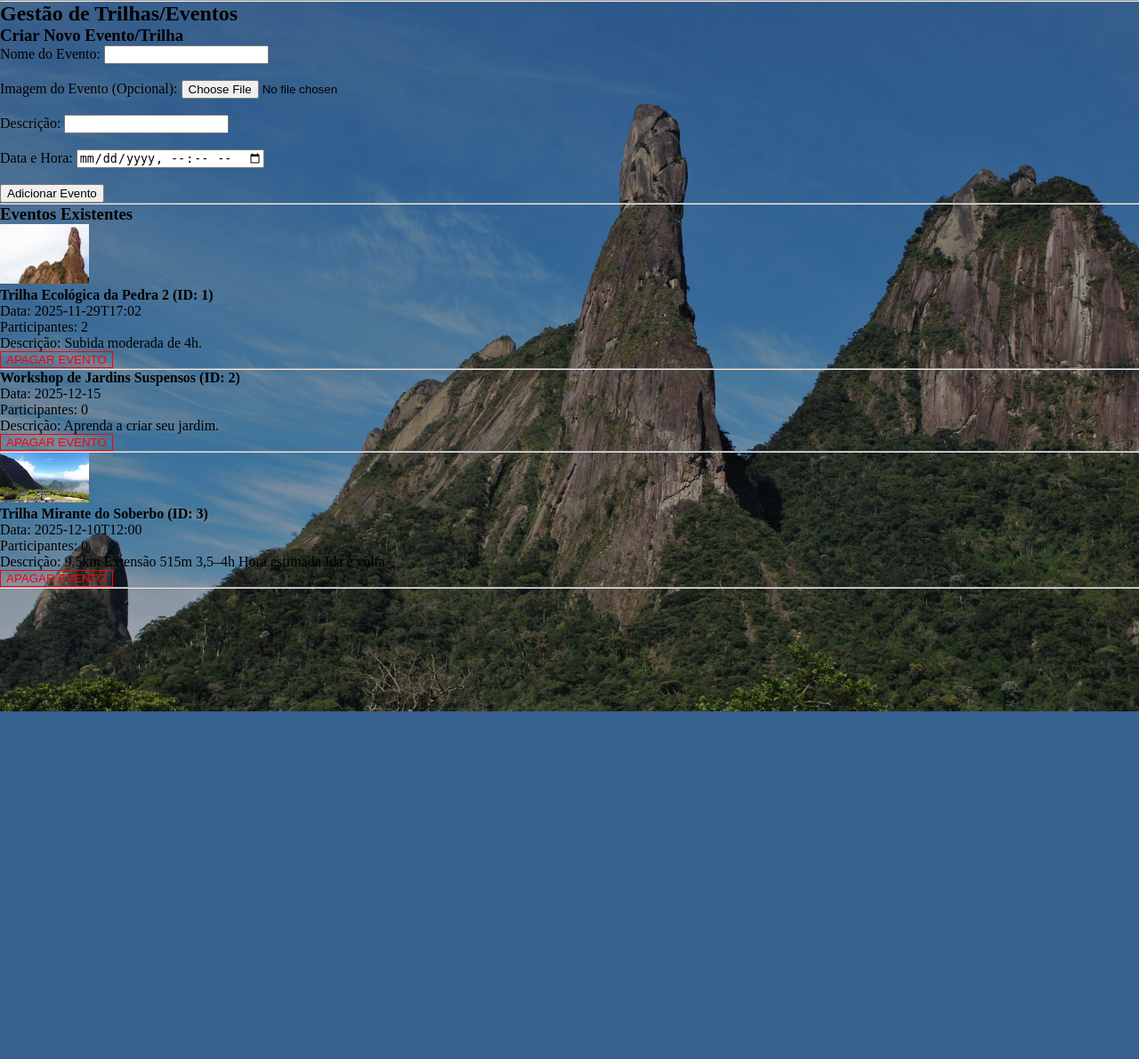
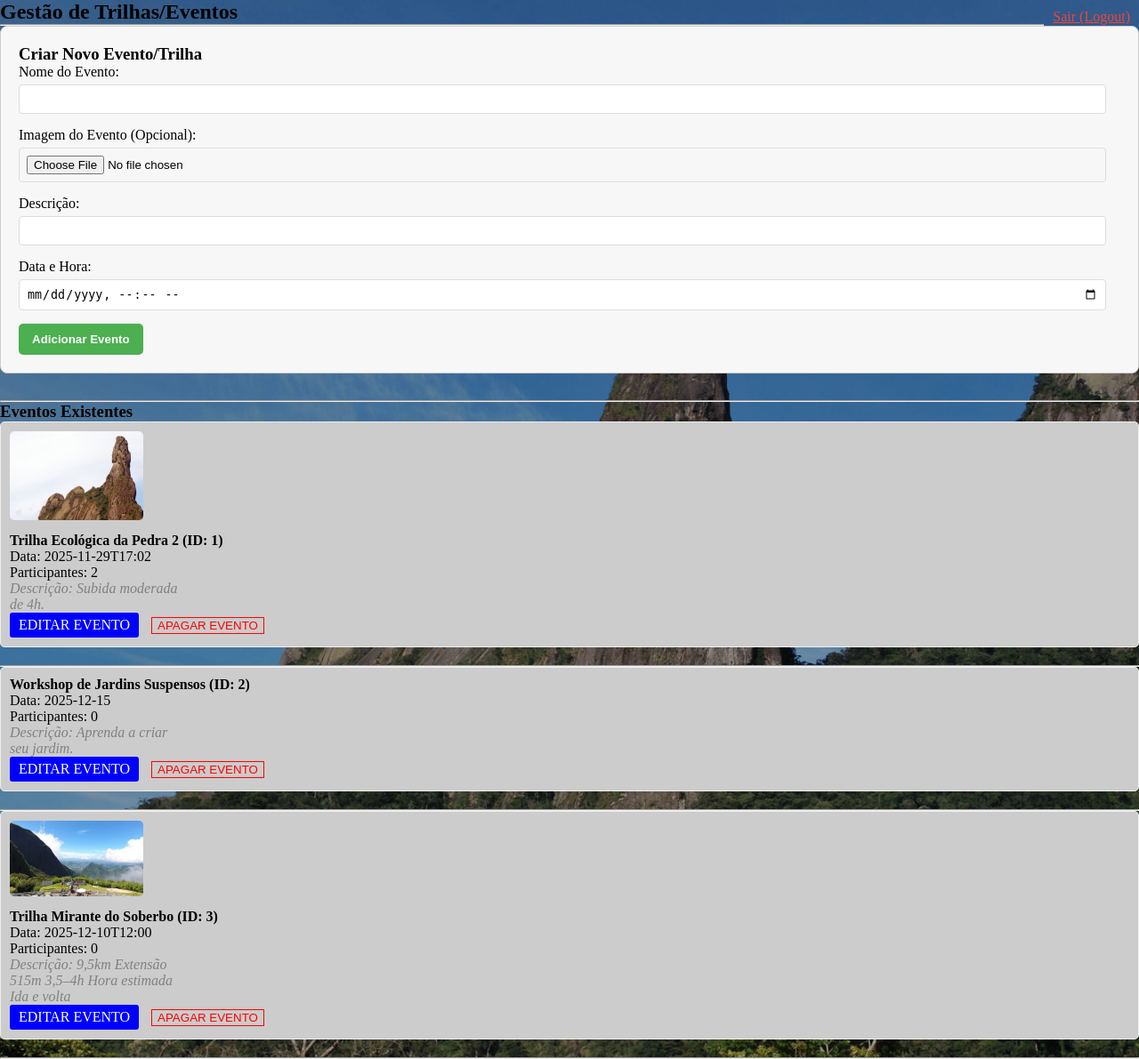
Before and after one commit to Jhonmerlin/MVP-Back-End-Tere-verde, a Flask app: page /admin in a window 1280 px wide. Shown: the whole page at 89% size. Before the commit the page ends 800 px from the top, so only its background shows below. Run offline with Flask 3, Linux system fonts and the light colour scheme; a user stored in the database is signed in.

Commit message:
Melhorias no fluxo do usuário

```diff
--- a/app.py
+++ b/app.py
@@ -3,7 +3,7 @@ from flask_sqlalchemy import SQLAlchemy
 from werkzeug.security import generate_password_hash, check_password_hash
 from werkzeug.utils import secure_filename
 import os
-import functools # Usaremos para o decorador de admin
+import functools
 from flask import jsonify
 
 
@@ -45,7 +45,7 @@ class Imagem(db.Model):
     nome_arquivo = db.Column(db.String(150), nullable=False)
     titulo = db.Column(db.String(100), nullable=False) # NOVO: Campo Titulo
     descricao = db.Column(db.String(300), nullable=False)
-    # user_id = db.Column(db.Integer, db.ForeignKey('user.id'), nullable=False) # Para saber quem criou
+    user_id = db.Column(db.Integer, db.ForeignKey('user.id'), nullable=False) # Para saber quem criou
 
     def __repr__(self):
         return f"Imagem('{self.titulo}', '{self.descricao}')"
@@ -75,7 +75,7 @@ with app.app_context():
     db.create_all()
     # Adicione eventos de teste se a tabela estiver vazia
     if Evento.query.count() == 0:
-        db.session.add(Evento(nome='Trilha Ecológica da Pedra', descricao='Subida moderada de 4h.', data='2025-12-10'))
+        db.session.add(Evento(nome='Trilha Ecológica da Pedra', descricao='Subida moderada de 4h.', data='2025-12-10',))
         db.session.add(Evento(nome='Workshop de Jardins Suspensos', descricao='Aprenda a criar seu jardim.', data='2025-12-15'))
         db.session.commit()
 
@@ -97,23 +97,19 @@ def admin_required(view_func):
         return view_func(*args, **kwargs)
     return wrapper
 
-# --- Rota de Inicialização do Banco de Dados ---
-# Rode o app.py UMA VEZ com esta linha descomentada para criar/atualizar o banco de dados
-# # Depois, COMENTE-A novamente.
-# with app.app_context():
-#         db.create_all()
+# Rode o app.py UMA VEZ
+#with app.app_context():
+         #db.create_all()
 # # #     # Cria um usuário ADMIN padrão na primeira execução (SE NÃO EXISTIR)
-#         if not User.query.filter_by(username='admin').first():
-#             admin_user = User(username='admin', is_admin=True)
-#             admin_user.set_password('admin123') # Troque a senha!
-#             db.session.add(admin_user)
-#             db.session.commit()
+         #if not User.query.filter_by(username='admin').first():
+             #admin_user = User(username='admin', is_admin=True)
+             #db.session.add(admin_user)
+             #admin_user.set_password('admin123') # Troque a senha!
+             #db.session.commit()
 
 # --- ROTAS DE AUTENTICAÇÃO E REGISTRO ---
 
 # app.py
-
-# ... (Mantenha as importações, modelos e configurações anteriores) ...
 
 # Rotas de Registro e Login unificadas
 @app.route("/login", methods=["GET", "POST"])
@@ -156,7 +152,7 @@ def login(): # Nome genérico para a função
 
     return render_template("login.html")
 
-# Remove a rota @app.route("/registro") se ela existir
+
 
 @app.route("/logout")
 def logout():
@@ -272,17 +268,14 @@ def apagar_evento(evento_id):
     flash("Evento apagado com sucesso!", 'success')
     return redirect(url_for("admin"))
 
+@app.route("/admin/editar_evento/<int:evento_id>", methods=["GET"])
+@admin_required
+def editar_evento(evento_id):
+    evento_para_editar = Evento.query.get_or_404(evento_id)
 
-
-# # 2. EDITAR (GET e POST) - Com Titulo e Descricao separados
-# @app.route("/admin/editar_imagem/<int:img_id>", methods=["GET", "POST"])
-# @admin_required # PROTEÇÃO: APENAS ADMIN PODE USAR
-# # 6. EDITAR Evento - Rota GET (Para exibir o formulário)
-# @app.route("/admin/editar_evento/<int:evento_id>", methods=["GET"])
-# @admin_required
-# def editar_evento(evento_id):
-#     evento_para_editar = Evento.query.get_or_404(evento_id)
-#     return render_template("editar_evento.html", evento=evento_para_editar)
+    return render_template(
+        "admin_edit_event.html",
+        evento=evento_para_editar)
 
 
 # 7. EDITAR Evento - Rota POST (Para processar o envio)
--- /dev/null
+++ b/static/css/_admin.scss
@@ -0,0 +1,47 @@
+.admin-form-container {
+            border: 1px solid #ccc;
+            padding: 20px;
+            margin-bottom: 30px;
+            background-color: #f7f7f7;
+            border-radius: 8px;
+        }
+.admin-form-container input[type="text"],
+.admin-form-container input[type="datetime-local"],
+.admin-form-container input[type="file"] {
+            width: calc(100% - 16px);
+            padding: 8px;
+            margin-top: 5px;
+            margin-bottom: 15px;
+            box-sizing: border-box;
+            border: 1px solid #ddd;
+            border-radius: 4px;
+        }
+.btn-submit {
+            padding: 10px 15px;
+            background-color: #4CAF50;
+            color: white;
+            border: none;
+            cursor: pointer;
+            border-radius: 5px;
+            font-weight: bold;
+        }
+.btn-submit:hover {
+            background-color: #45a049;
+        }
+.event-box {
+            background: #ccc;
+            margin-bottom: 20px;
+            padding: 10px;
+            border: 1px solid #eee;
+            border-radius: 5px;
+        }
+.event-box img {
+            max-width: 150px;
+            height: auto;
+            border-radius: 5px;
+            margin-bottom: 10px;
+        }
+.descricao-imagem {
+            color: gray;
+            font-style: italic;
+        }
--- a/static/css/_body.scss
+++ b/static/css/_body.scss
@@ -1,5 +1,5 @@
 body {
-  position: relative;
+  position:relative;
   margin: 0;
   min-height: 100vh;
   background: url(../imagens/dedo-de-deus.jpg) no-repeat center center;
--- /dev/null
+++ b/static/css/_card.scss
@@ -0,0 +1,17 @@
+
+/* Exemplo de classe em style.css */
+.descricao-imagem {
+    width: 200px;
+    max-height: 200px;
+    overflow: hidden;
+}
+
+#box{
+    background-color: white;
+    width: 350px;
+
+}
+
+.card{
+    max-width: 350px;
+}
--- a/static/css/_header.scss
+++ b/static/css/_header.scss
@@ -26,9 +26,25 @@
 }
 
 #titulo{
-  background-image: linear-gradient(to left,#c55733 30%,#024e21ac 70% );
+  text-shadow: -2px -2px 1px #2dc907;
+  background-image: linear-gradient(to left,#000 20%);
   background-clip: text;
   -webkit-background-clip: text;
   color: transparent;
 
 }
+
+.button-head{
+  padding: 5px;
+  border: 3px solid black;
+  font-size: 40px;
+  background: #02702e ;
+  text-align: center;
+  font-family: "Bebas Neue", sans-serif;
+  font-style: normal;
+}
+
+.button-head a{
+  text-decoration: none;
+  color:#9e7306 ;
+}
--- a/static/css/style.css
+++ b/static/css/style.css
@@ -39,10 +39,26 @@ body::before {
 }
 
 #titulo {
-  background-image: linear-gradient(to left, #c55733 30%, rgba(2, 78, 33, 0.6745098039) 70%);
+  text-shadow: -2px -2px 1px #2dc907;
+  background-image: linear-gradient(to left, #000 20%);
   background-clip: text;
   -webkit-background-clip: text;
   color: transparent;
+}
+
+.button-head {
+  padding: 5px;
+  border: 3px solid black;
+  font-size: 40px;
+  background: #02702e;
+  text-align: center;
+  font-family: "Bebas Neue", sans-serif;
+  font-style: normal;
+}
+
+.button-head a {
+  text-decoration: none;
+  color: #9e7306;
 }
 
 #navbar {
@@ -77,6 +93,127 @@ body::before {
   color: #9e7306;
 }
 
+/* Exemplo de classe em style.css */
+.descricao-imagem {
+  width: 200px;
+  max-height: 200px;
+  overflow: hidden;
+}
+
+#box {
+  background-color: white;
+  width: 350px;
+}
+
+.card {
+  max-width: 350px;
+}
+
+.admin-form-container {
+  border: 1px solid #ccc;
+  padding: 20px;
+  margin-bottom: 30px;
+  background-color: #f7f7f7;
+  border-radius: 8px;
+}
+
+.admin-form-container input[type=text],
+.admin-form-container input[type=datetime-local],
+.admin-form-container input[type=file] {
+  width: calc(100% - 16px);
+  padding: 8px;
+  margin-top: 5px;
+  margin-bottom: 15px;
+  box-sizing: border-box;
+  border: 1px solid #ddd;
+  border-radius: 4px;
+}
+
+.btn-submit {
+  padding: 10px 15px;
+  background-color: #4CAF50;
+  color: white;
+  border: none;
+  cursor: pointer;
+  border-radius: 5px;
+  font-weight: bold;
+}
+
+.btn-submit:hover {
+  background-color: #45a049;
+}
+
+.event-box {
+  background: #ccc;
+  margin-bottom: 20px;
+  padding: 10px;
+  border: 1px solid #eee;
+  border-radius: 5px;
+}
+
+.event-box img {
+  max-width: 150px;
+  height: auto;
+  border-radius: 5px;
+  margin-bottom: 10px;
+}
+
+.descricao-imagem {
+  color: gray;
+  font-style: italic;
+}
+
+/* Seu CSS ORIGINAL para o contêiner principal */
+.box-main {
+  border-radius: 4px;
+  margin-top: 150px;
+  border: 5px solid black;
+  background: #c55733;
+  margin-left: 20px;
+  margin-right: 20px;
+}
+
+.box-main span {
+  display: flex;
+  border: 1px solid black;
+  gap: 20px;
+}
+
+.left-column {
+  display: flex;
+  flex-direction: column;
+  width: 400px;
+}
+
+.left-column .montanha-img {
+  width: 100%;
+  height: auto;
+  margin-bottom: 10px;
+  border-radius: 4px;
+}
+
+.left-column #img-street {
+  width: 100%;
+  height: 250px;
+}
+
+.box-texto {
+  max-width: 600px;
+}
+
+.box-texto h2, .box-texto p {
+  font-family: "Bebas Neue", sans-serif;
+  text-align: center;
+  margin: 0;
+  padding: 0;
+  display: block;
+}
+
+.box-texto h2 {
+  margin-bottom: 8px;
+  font-size: 1.5em;
+}
+
 * {
   box-sizing: border-box;
   margin-block: 0;
--- a/static/css/style.scss
+++ b/static/css/style.scss
@@ -5,8 +5,9 @@
 @import 'footer';
 @import 'header';
 @import 'navbar';
-
-
+@import 'card';
+@import 'admin';
+@import 'box-main';
 
 *{
     box-sizing: border-box;
--- a/static/js/java.js
+++ b/static/js/java.js
@@ -1,8 +1,5 @@
-// java.js - NOVO CONTEÚDO
-
 const API = "http://127.0.0.1:5000";
 
-// alert("java.js carregou!"); // Remova o alert para produção
 
 // --- FUNÇÕES PRINCIPAIS DE TRILHAS/EVENTOS ---
 
@@ -33,16 +30,19 @@ function carregarTrilhas() {
                 const trilhaItem = document.createElement('div');
                 let imagemHTML = '';
                 if (trilha.nome_arquivo) {
-                    imagemHTML = `<img src="${API}/static/uploads/${trilha.nome_arquivo}" alt="Imagem do Evento ${trilha.nome}" style="max-width: 300px; height: auto; display: block; margin-bottom: 10px;">`;
+                    imagemHTML = `<img src="/static/uploads/${trilha.nome_arquivo}" alt="Imagem do Evento ${trilha.nome}" style="max-width: 300px; height: auto; display: block; margin-bottom: 10px;">`;
                 }
-                trilhaItem.innerHTML = `
-                <hr>
-                <h3>${trilha.nome} (${trilha.data})</h3>
-                <p>${trilha.descricao}</p>
-                <p>Participantes: ${trilha.inscritos_count} pessoas</p>
+                // ARQUIVO: java.js (DENTRO da função carregarTrilhas, após o bloco if (trilha.nome_arquivo) { ... })
 
-                <button onclick="inscreverUsuario(${trilha.id})">Inscrever-se na Trilha</button>
-            `;
+        trilhaItem.innerHTML = `
+         ${imagemHTML}
+
+        <h3>${trilha.nome} (${trilha.data})</h3>
+        <p>${trilha.descricao}</p>
+        <p>Participantes: ${trilha.inscritos_count} pessoas</p>
+
+        <button onclick="inscreverUsuario(${trilha.id})">Inscrever-se na Trilha</button>
+`;;
             listaDiv.appendChild(trilhaItem);
             });
         })
@@ -90,7 +90,7 @@ async function carregarImagens() {
         <div class="box">
             <img src="${API}/static/uploads/${nomeArquivo}">
             <p>Título: ${img.titulo}</p>
-            <p>Descrição: ${img.descricao}</p>
+            <p class="descricao-imagem">Descrição: ${img.descricao}</p>
             <button onclick="deletar('${img.id}')">Deletar</button>
         </div>
         `;
@@ -125,7 +125,3 @@ function inicializarAdmin() {
     // Inicializa o carregamento das imagens (se a galeria existir)
     carregarImagens();
 }
-
-// CORREÇÃO: Chave } Faltando no final do arquivo
-// (Esta chave estava incompleta no seu upload, vamos removê-la aqui)
-// Se a chave no final do seu código estiver correta (fechando a função inscreverUsuario), ignore isso.
--- a/templates/admin.html
+++ b/templates/admin.html
@@ -7,47 +7,55 @@
 </head>
 <body>
 
+<a href="{{ url_for('logout') }}" style="float: right; margin: 10px; color: #f44336;">Sair (Logout)</a>
+<h2>Gestão de Trilhas/Eventos</h2>
 <hr>
-    <h2>Gestão de Trilhas/Eventos</h2>
+
+<!-- FORMULÁRIO DE CRIAÇÃO (FIXO NO TOPO) -->
+<div class="admin-form-container">
 
     <h3>Criar Novo Evento/Trilha</h3>
+
+    <!-- A rota 'criar_evento' e o método 'POST' estão corretos conforme o app.py -->
     <form method="POST" action="{{ url_for('criar_evento') }}" enctype="multipart/form-data">
         <label for="nome">Nome do Evento:</label>
         <input type="text" name="nome" required>
-    <br><br>
 
         <label for="imagem">Imagem do Evento (Opcional):</label>
         <input type="file" name="imagem" id="imagem" accept="image/*">
-    <br><br>
 
         <label for="descricao">Descrição:</label>
         <input type="text" name="descricao" required>
-    <br><br>
 
         <label for="data">Data e Hora:</label>
         <input type="datetime-local" name="data" required>
-    <br><br>
 
-    <button type="submit">Adicionar Evento</button>
+        <button type="submit" class="btn-submit">Adicionar Evento</button>
     </form>
-
+</div>
 <hr>
 
 <h3>Eventos Existentes</h3>
 
+<!-- BLOCO DE LISTAGEM DE EVENTOS -->
 {% if eventos %}
     {% for evento in eventos %}
 
-        <div>
+        <div class="event-box">
             {%if evento.nome_arquivo %}
                 <img src="{{ url_for('static', filename='uploads/' + evento.nome_arquivo) }}"
-                alt="Imagem de {{ evento.nome }}" style="max-width: 100px; margin-right: 10px;">
+                alt="Imagem de {{ evento.nome }}">
              {% endif %}
 
             <h4>{{ evento.nome }} (ID: {{ evento.id }})</h4>
             <p>Data: {{ evento.data }}</p>
             <p>Participantes: {{ evento.participantes | length }}</p>
-            <p>Descrição: {{ evento.descricao }}</p>
+            <p class="descricao-imagem">Descrição: {{ evento.descricao }}</p>
+
+            <a href="{{ url_for('editar_evento', evento_id=evento.id) }}" class="btn btn-edit"
+                style="background-color: blue; color: white; padding: 5px 10px; text-decoration: none; border-radius: 3px; display: inline-block; margin-right: 10px;">
+                EDITAR EVENTO
+            </a>
 
             <form method="POST" action="{{ url_for('apagar_evento', evento_id=evento.id) }}" style="display:inline;">
                 <button type="submit" onclick="return confirm('Tem certeza que deseja apagar o evento {{ evento.nome }}?');"
@@ -55,23 +63,22 @@
             </form>
         </div>
         <hr>
+
     {% endfor %}
 {% else %}
-    <p>Nenhum evento/trilha cadastrada.</p>
+    <p>Nenhum evento/trilha cadastrada. Use o formulário acima para adicionar o primeiro evento.</p>
 {% endif %}
+
 
 
 <div id="galeria"></div>
 
-    <script src="{{url_for('static', filename='js/java.js')}}"></script>
-
-
-
+<!-- Carrega o JavaScript e inicializa no final do <body> -->
+<script src="{{ url_for('static', filename='js/java.js') }}"></script>
 <script>
     console.log("Admin HTML carregou");
     inicializarAdmin();
 </script>
 
-
 </body>
 </html>
--- a/templates/user.html
+++ b/templates/user.html
@@ -14,12 +14,6 @@
         <p>Aguarde, carregando trilhas...</p>
     </div>
 
-            {%if evento.nome_arquivo %}
-                <img src="{{ url_for('static', filename='uploads/' + evento.nome_arquivo) }}"
-                alt="Imagem de {{ evento.nome }}" style="max-width: 300px; margin-right: 10px;">
-             {% endif %}
-
-
     <script src="{{url_for('static', filename='js/java.js')}}"></script>
     <script>carregarTrilhas();</script>
 
```
Also changed, not shown: static/css/_box-main.scss (added, +56 -0 lines), templates/admin_edit_event.html (added, +47 -0 lines), templates/editar_imagem.html (deleted, +0 -44 lines), templates/index.html (+16 -1 lines), instance/site.db, static/imagens/Mirante_do_Soberbo_-_Guapimirim.jpg (added), static/uploads/2020.04.26-22.33.10-01.jpg (added), static/uploads/Mirante_do_Soberbo_-_Guapimirim.jpg (added), 1 other file. Lines whose indentation alone changed are shown as unchanged.
